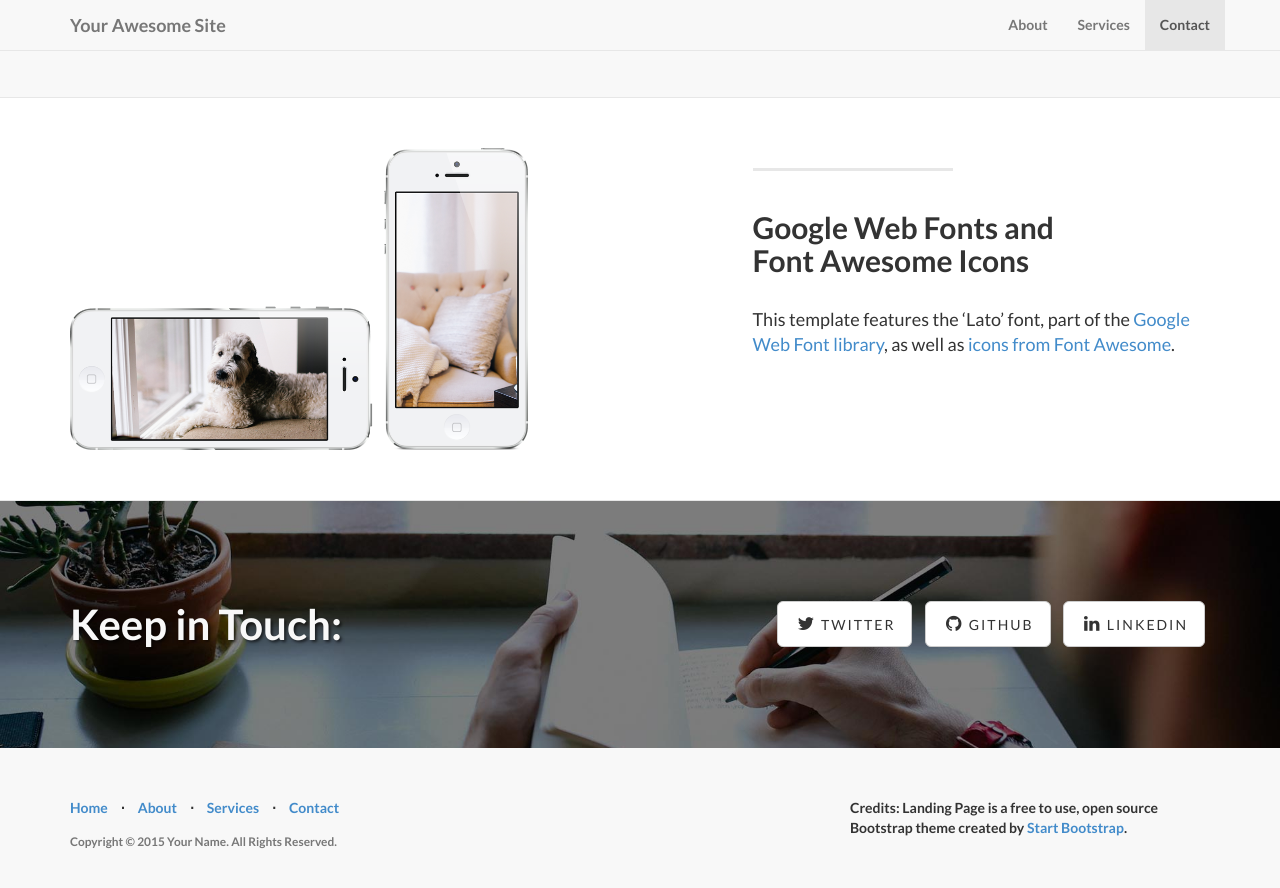
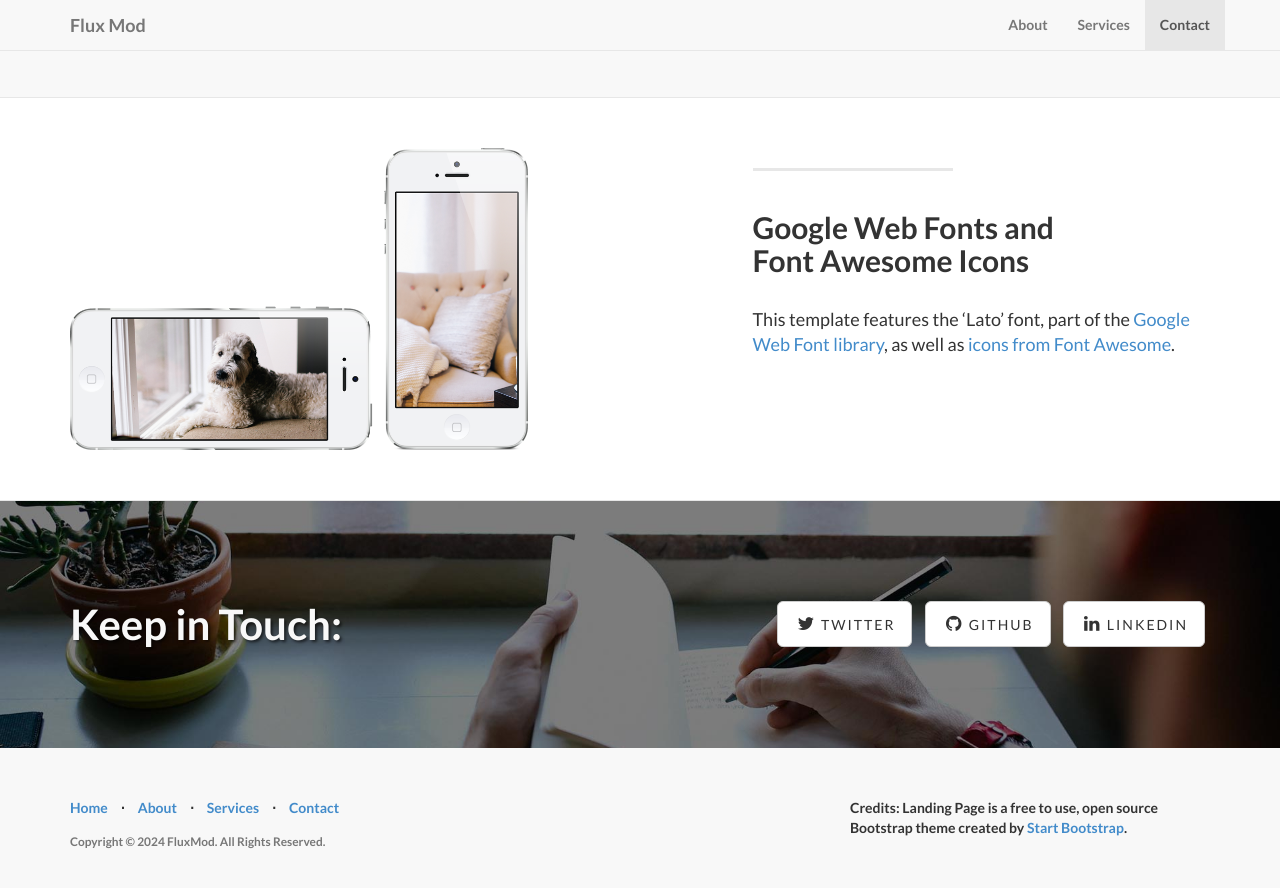
Before and after one commit to YoJJeremiah/YoJJeremiah.github.io, a Jekyll site: the page built from index.html, in a window 1280 px wide and 900 px high, scrolled down 1902 px. Shown: the top 888 px of the window. Built offline with Jekyll 4.4.1, drawn with Linux system fonts in a browser that asks for light colours; some of the changed lines change nothing that is shown.

Commit message:
Update _config.yml

```diff
--- a/_config.yml
+++ b/_config.yml
@@ -2,15 +2,12 @@
 #      Main Configs       #
 # ----------------------- #
 
-url: http://yoursite.com
-title: Your Awesome Site
-email: your-email@domain.com
-author: Your Name
-description: > # "Write an awesome description for your new site here.
-  You can edit this line in _config.yml. It will appear in your document
-  head meta (for Google search results) and in your feed.xml site
-  description.
-copyright: 'Copyright &copy; 2015 Your Name. All Rights Reserved.'
+url: YoJJeremiah.github.io
+title: Flux Mod
+email: N/A
+author: Jeremiah H.
+description: > # "Welcome to FluxMod, your all-in-one service provider dedicated to propelling your community to new heights! With a suite of diverse services, our Discord bot takes the lead in fostering growth and engagement. From community management to dynamic features, FluxMod is your catalyst for success. Let us amplify your online presence, connect with your audience, and watch your community flourish like never before. Elevate, engage, and evolve with FluxMod – where limitless possibilities meet seamless service!
+copyright: 'Copyright &copy; 2024 FluxMod. All Rights Reserved.'
 credits: 'Credits: Landing Page is a free to use, open source Bootstrap theme created by <a href="http://startbootstrap.com/">Start Bootstrap</a>.'
 
 # ----------------------- #
@@ -27,8 +24,8 @@
 
 social:
   - title: twitter
-    url: https://twitter.com/SBootstrap
+    url: N/A
   - title: github
-    url: https://github.com/IronSummitMedia/startbootstrap
+    url: https://github.com/YoJJeremiah
   - title: linkedin
-    url:
+    url: N/A
```
